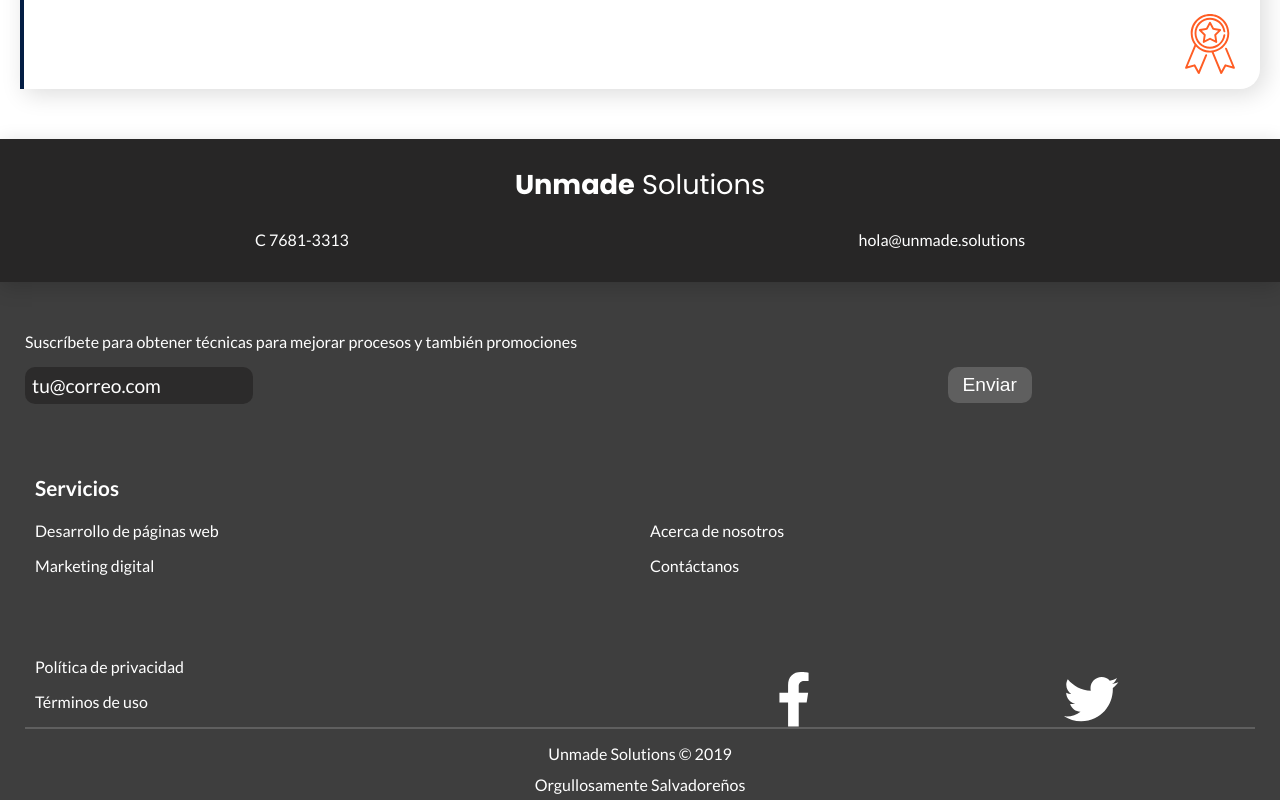
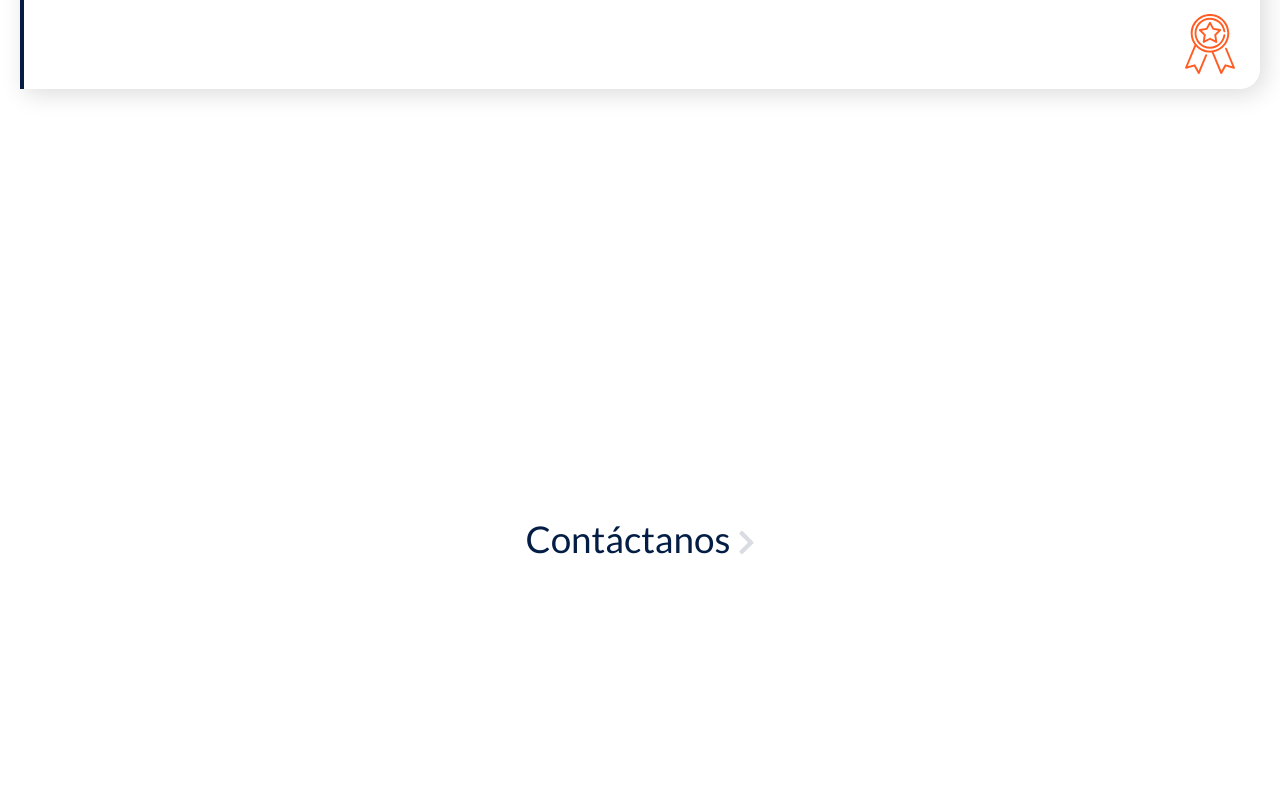
Before and after one commit to jlvalport/unmade-solutions, a React (Create React App) app: page /acerca-de-nosotros in a window 1280 px wide. Shown: the part 5180-5980 px from the top of the page. Built offline with nearby package versions, Linux system fonts and the light colour scheme.

Commit message:
feat: about us page next page section

```diff
--- a/src/components/AboutUsPage/AboutUsPage.js
+++ b/src/components/AboutUsPage/AboutUsPage.js
@@ -4,6 +4,7 @@ import classes from './AboutUsPage.module.scss';
 import AboutUsLandingSection from './AboutUsLandingSection/AboutUsLandingSection';
 import AboutUsInfoSection from './AboutUsInfoSection/AboutUsInfoSection';
 import OurValuesSection from './OurValuesSection/OurValuesSection';
+import NextPageSection from '../UI/NextPageSection/NextPageSection';
 
 const AboutUsPage = () => {
     return (
@@ -11,6 +12,7 @@ const AboutUsPage = () => {
             <AboutUsLandingSection />
             <AboutUsInfoSection />
             <OurValuesSection />
+            <NextPageSection bgColor='#fff'>Contáctanos</NextPageSection>
         </main>
     );
 };
```
